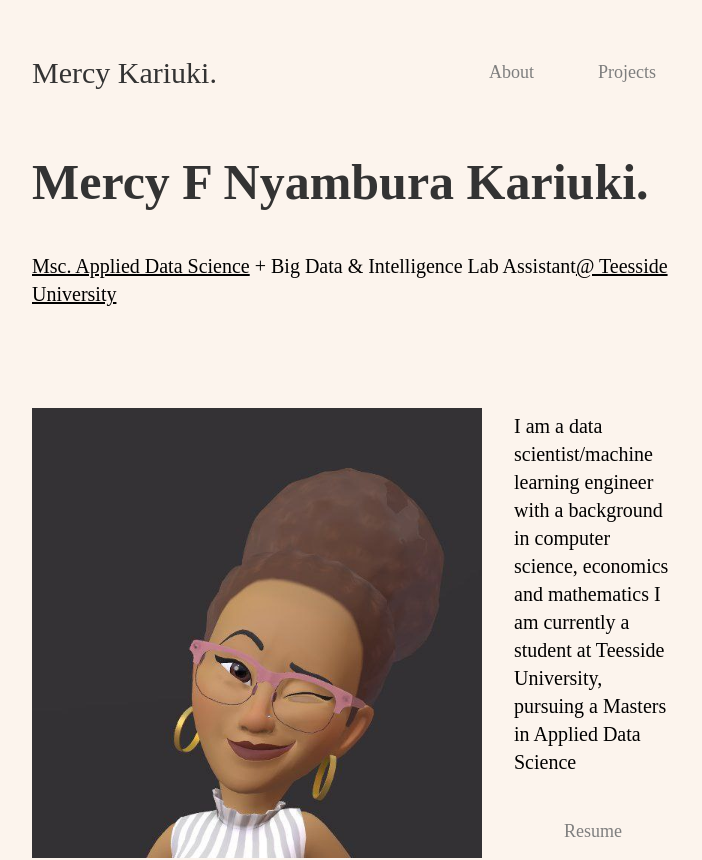
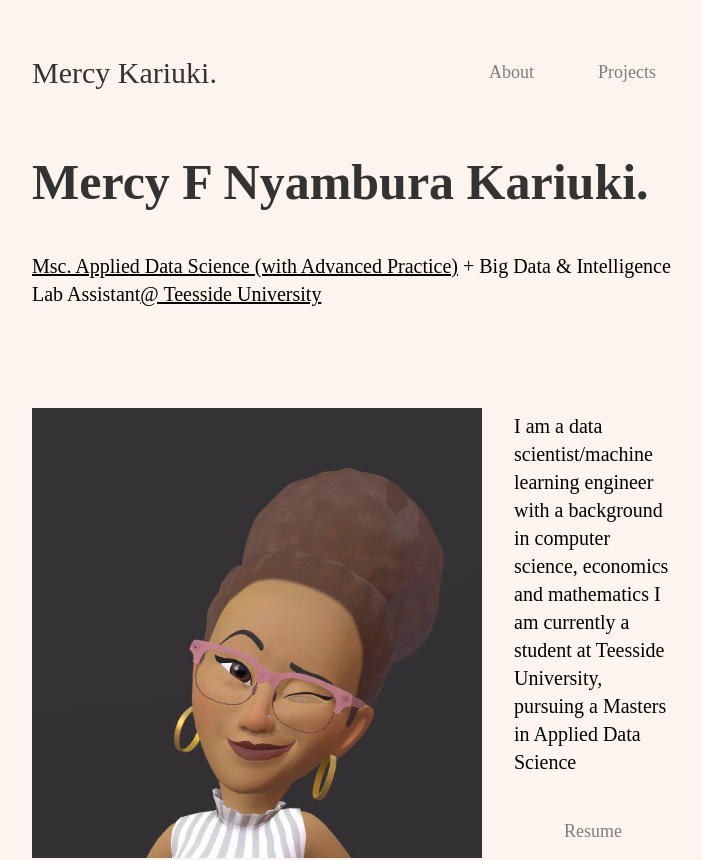
Before and after one commit to mknyambura/portfolio-v2.0, a React (Vite) app: page /about in a window 1280 px wide. Shown: the top 860 px of the page, without its empty margins (288-990 px from the left). Built offline with nearby package versions, Linux system fonts and the light colour scheme.

Commit message:
Update About.jsx

```diff
--- a/src/components/About/About.jsx
+++ b/src/components/About/About.jsx
@@ -13,7 +13,7 @@ function About() {
                 <div className='flex flex-col gap-8 pt-[50px]'>
                     <h1 className='text-[50px] font-bold text-[#333333]'>Mercy F Nyambura Kariuki.</h1>
                     <h3 className='text-xl'>
-                        <a href='https://www.tees.ac.uk/Postgraduate_courses/Computing_&_Cyber_Security/msc_data_science.cfm' className='underline'>Msc. Applied Data Science</a> + Big Data & Intelligence Lab Assistant
+                        <a href='https://www.tees.ac.uk/Postgraduate_courses/Computing_&_Cyber_Security/msc_data_science.cfm' className='underline'>Msc. Applied Data Science (with Advanced Practice)</a> + Big Data & Intelligence Lab Assistant
                         <a href="https://www.tees.ac.uk/" className='underline'>@ Teesside University</a>
                     </h3>
                 </div>
```
